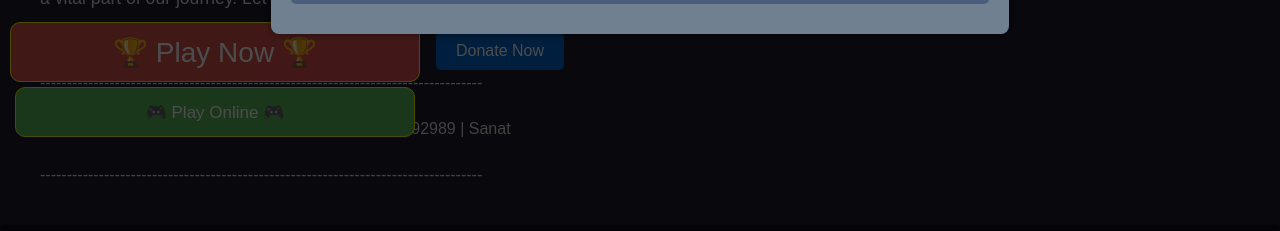
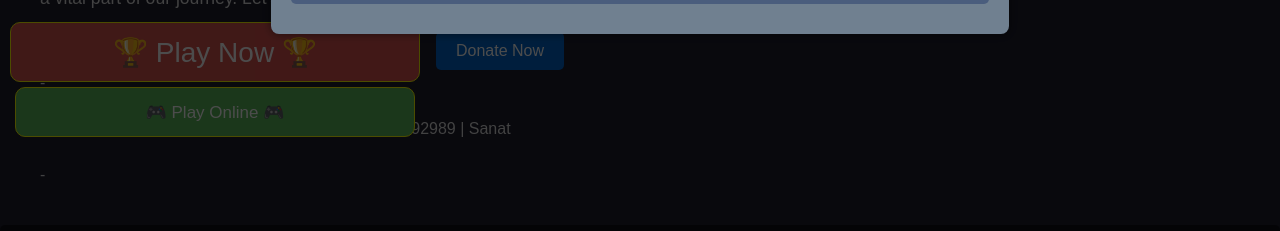
Before and after one commit to Wise-oo7/Vyooh, a React (Vite) app: page /partners in a window 1280 px wide. Shown: the part 478-709 px from the top of the page. Built offline with nearby package versions, Linux system fonts and the light colour scheme.

Commit message:
Updated multiple lines and added new code

```diff
--- a/src/components/Partners.jsx
+++ b/src/components/Partners.jsx
@@ -35,9 +35,9 @@ const Partners = () => {
         for being a vital part of our journey. Let’s make Vyuh’s impact unforgettable, together!
       </p>
       <button onClick={handleDonateClick} className="partners-button">Donate Now</button>
-      <p className="contact-info">-----------------------------------------------------------------------------------</p>
+      <p className="contact-info">-</p>
       <p className="contact-info">Contact us: +91-9303368482 | Animesh | +91-6261292989 | Sanat</p>
-      <p className="contact-info">-----------------------------------------------------------------------------------</p>
+      <p className="contact-info">-</p>
     </div>
   );
 };
```
